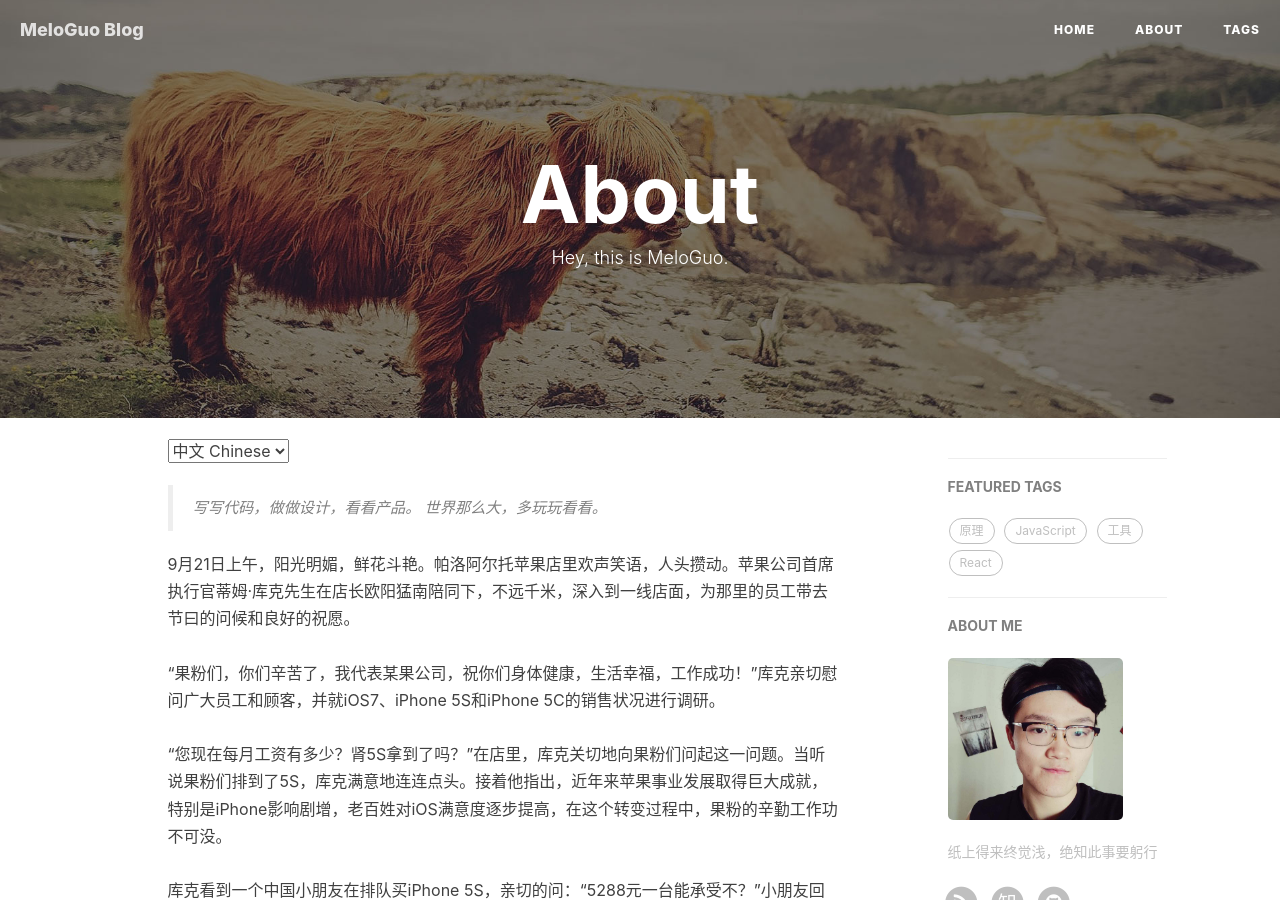
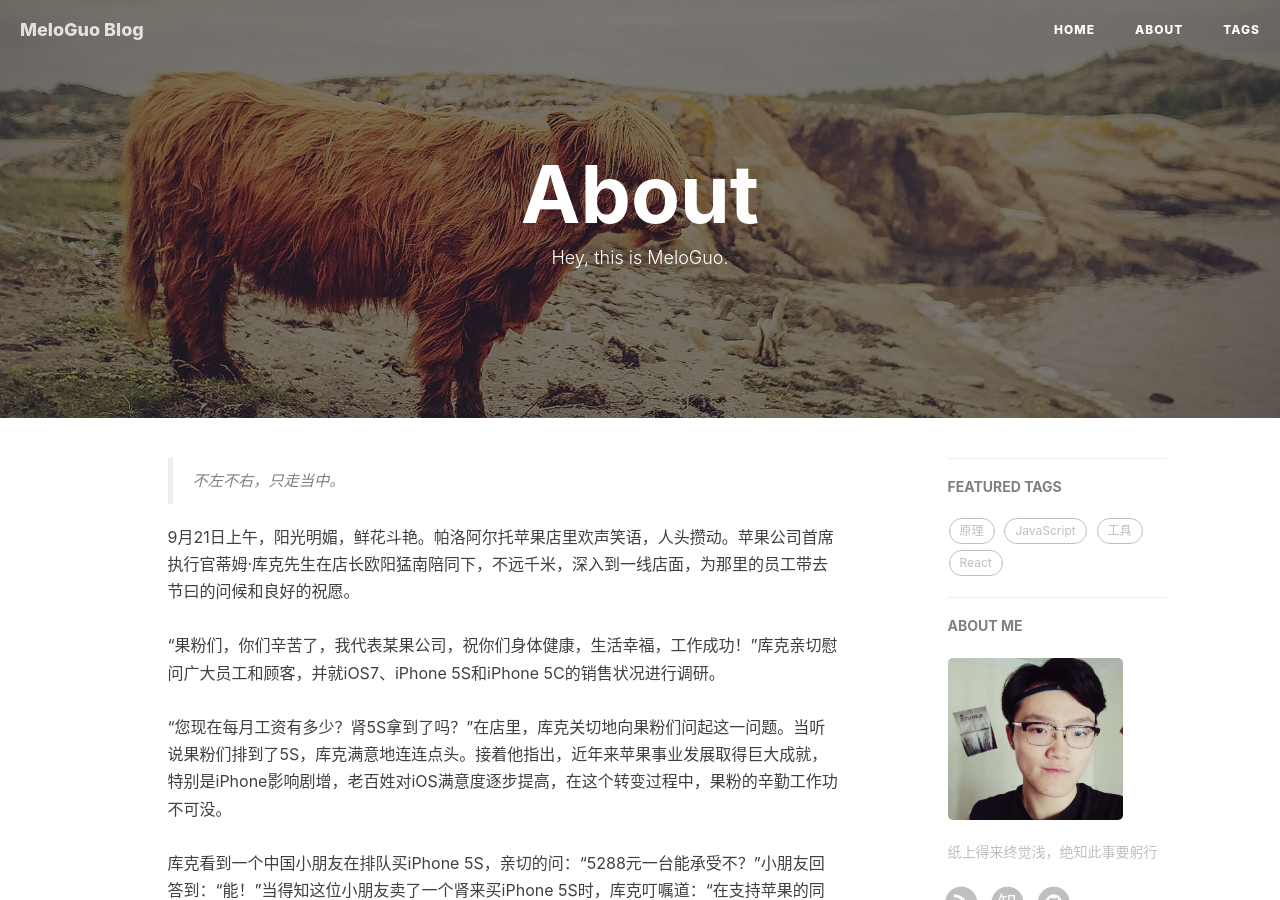
Before and after one commit to Mluka/mluka.github.io, a Jekyll site: the page built from about.html, in a window 1280 px wide and 900 px high. Built offline with Jekyll 4.4.1, drawn with Linux system fonts in a browser that asks for light colours; nearby versions of some CDN libraries; comment, search, counter and statistics services are not loaded.

Commit message:
修改 about

```diff
--- a/about.html
+++ b/about.html
@@ -6,16 +6,15 @@ header-img: "img/about-bg.jpg"
 ---
 
 <!-- Language Selector -->
-<select onchange= "onLanChange(this.options[this.options.selectedIndex].value)">
+<!-- <select onchange= "onLanChange(this.options[this.options.selectedIndex].value)">
     <option value="0" selected> 中文 Chinese </option>
     <option value="1"> 英语 English </option>
-</select>
+</select> -->
 
 <!-- Chinese Version -->
 <div class="zh post-container">
     <blockquote>
-        写写代码，做做设计，看看产品。
-        世界那么大，多玩玩看看。
+        不左不右，只走当中。
     </blockquote>
     9月21日上午，阳光明媚，鲜花斗艳。帕洛阿尔托苹果店里欢声笑语，人头攒动。苹果公司首席执行官蒂姆·库克先生在店长欧阳猛南陪同下，不远千米，深入到一线店面，为那里的员工带去节曰的问候和良好的祝愿。<br><br>“果粉们，你们辛苦了，我代表某果公司，祝你们身体健康，生活幸福，工作成功！”库克亲切慰问广大员工和顾客，并就iOS7、iPhone 5S和iPhone 5C的销售状况进行调研。 <br><br>“您现在每月工资有多少？肾5S拿到了吗？”在店里，库克关切地向果粉们问起这一问题。当听说果粉们排到了5S，库克满意地连连点头。接着他指出，近年来苹果事业发展取得巨大成就，特别是iPhone影响剧增，老百姓对iOS满意度逐步提高，在这个转变过程中，果粉的辛勤工作功不可没。<br><br>库克看到一个中国小朋友在排队买iPhone 5S，亲切的问：“5288元一台能承受不？”小朋友回答到：“能！”当得知这位小朋友卖了一个肾来买iPhone 5S时，库克叮嘱道：“在支持苹果的同时，也要爱护身体。”<br><br>库克与购买苹果手机的果粉们兴致勃勃地参观了苹果专卖店，和员工们拉了拉家常，并饶有兴趣地玩了四盘切西瓜游戏，与普通员工同乐。<br><br>在交谈中，库克多次关心地强调：“有了iPhone 5C，就不卖iPhone 5了。”并对顾客说：“好好休息，身体是革命的本钱嘛！”会谈始终在亲切友好的气氛中进行。<br><br>顾客们就库克的讲话达成了广泛的共识，并承认世界上只有iOS最流畅，要紧紧的团结在以库克先生为首席执行官的苹果公司集体周围，一心一意抓学习，聚精会神谋发展。<br>
     <br>帕洛阿尔托苹果专卖店当日原则通过《蒂姆·库克首席执行官在加州新苹果店的讲话纪要》，并下发各分店认真学习、研讨。
@@ -27,7 +26,7 @@ header-img: "img/about-bg.jpg"
 </div>
 
 <!-- English Version -->
-<div class="en post-container">
+<div class="en post-container" style="display: none;">
     <blockquote>
         Designer or Engineer, things in between.
     </blockquote>
@@ -48,18 +47,18 @@ header-img: "img/about-bg.jpg"
 
 <!-- Handle Language Change -->
 <script type="text/javascript">
-    var $zh = document.querySelector(".zh");
-    var $en = document.querySelector(".en");
-    function onLanChange(index){
-        if(index == 0){
-            $zh.style.display = "block";
-            $en.style.display = "none";
-        }else{
-            $en.style.display = "block";
-            $zh.style.display = "none";
-        }
-    }
-    onLanChange(0);
+    // var $zh = document.querySelector(".zh");
+    // var $en = document.querySelector(".en");
+    // function onLanChange(index){
+    //     if(index == 0){
+    //         $zh.style.display = "block";
+    //         $en.style.display = "none";
+    //     }else{
+    //         $en.style.display = "block";
+    //         $zh.style.display = "none";
+    //     }
+    // }
+    // onLanChange(0);
 </script>
 
 
```
